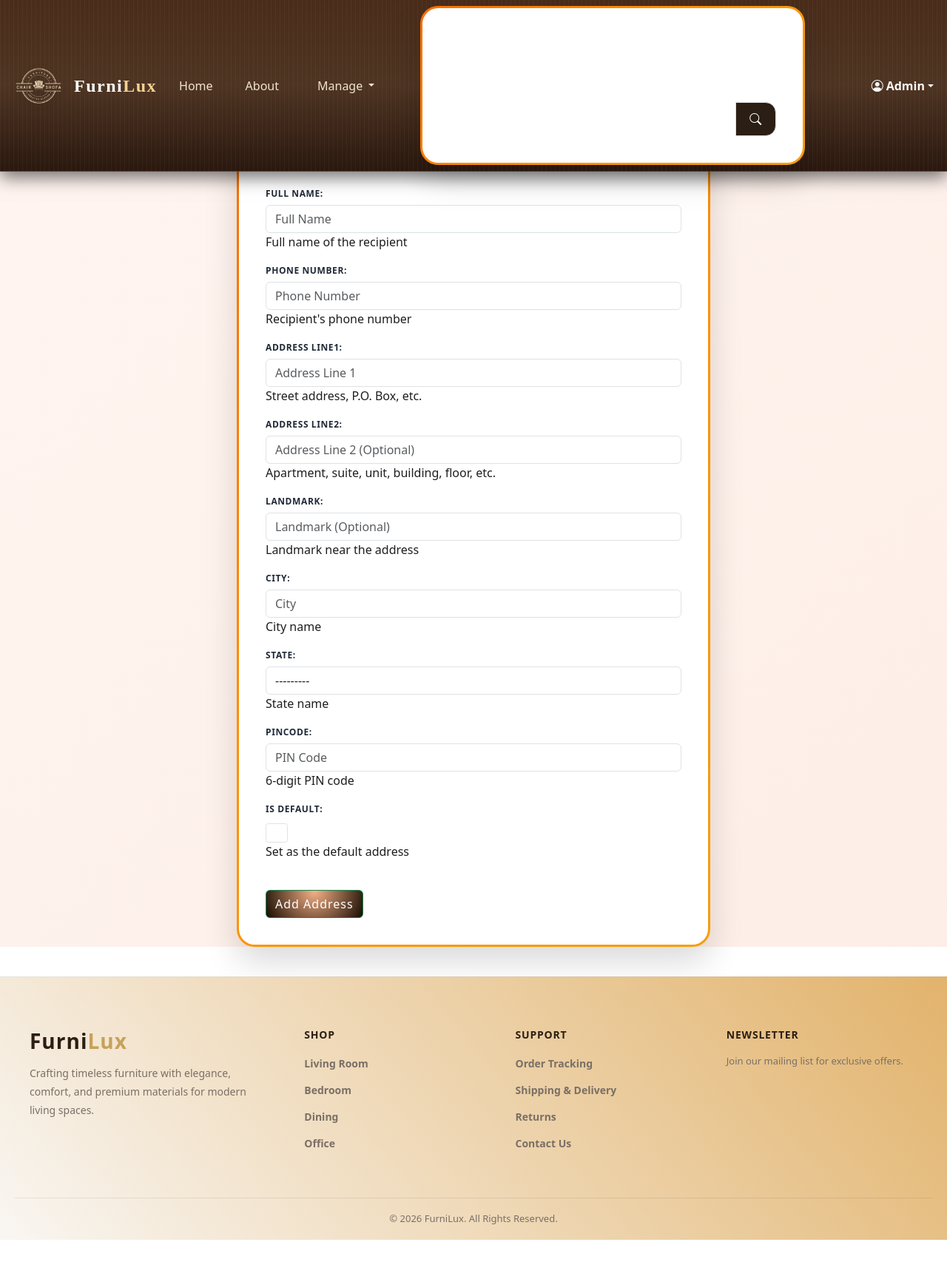
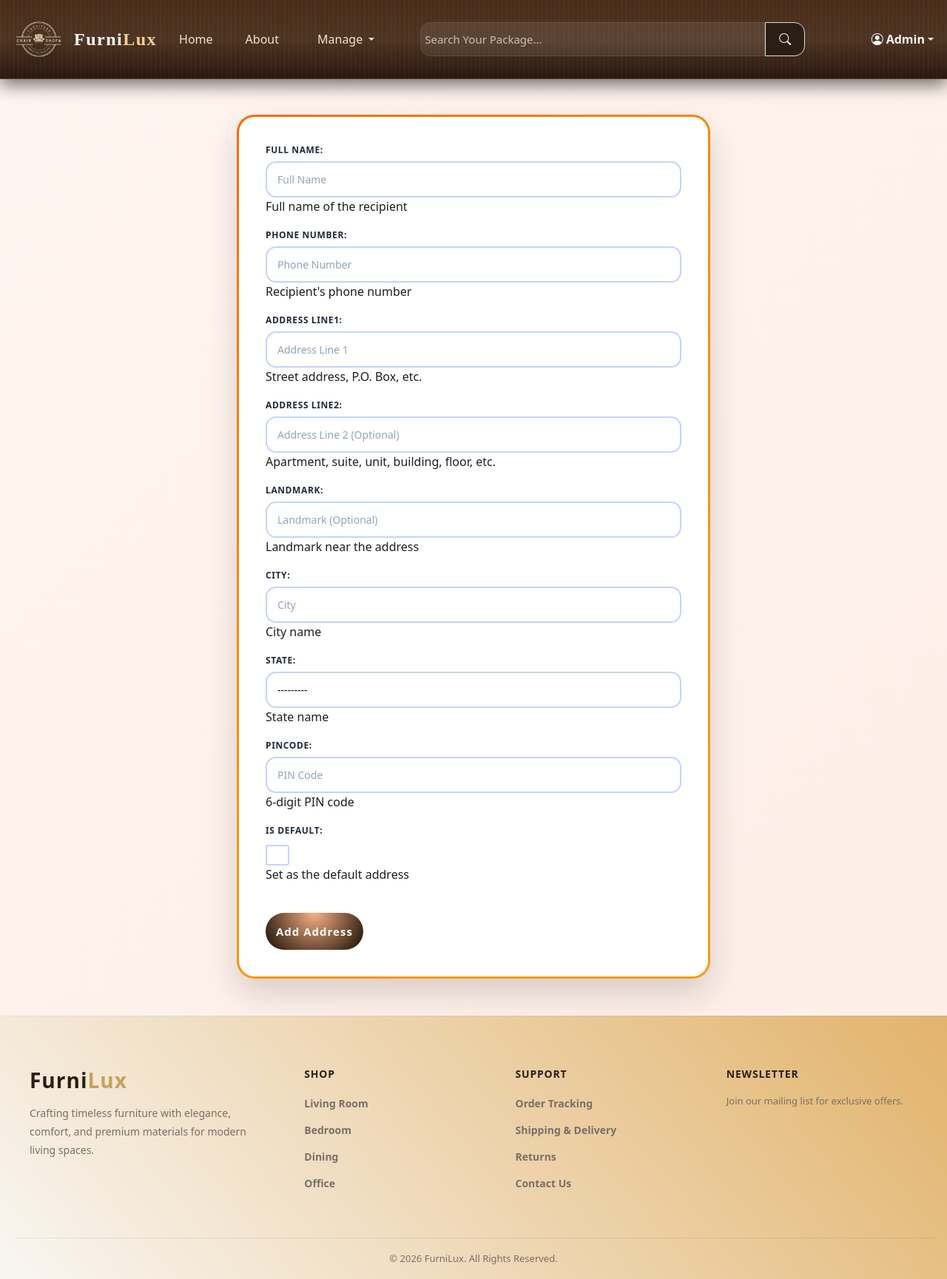
Before and after one commit to Harish6578/Model-Home-Furniture, a Django app: page /address/add/ in a window 1280 px wide. Shown: the whole page at 74% size. Before the commit the page ends 1676 px from the top, so only its background shows below. Run offline with Django 5.2, Linux system fonts and the light colour scheme; a user stored in the database is signed in.

Commit message:
any files

```diff
--- a/static/js/scripts.js
+++ b/static/js/scripts.js
@@ -176,3 +176,27 @@
     }
   });
 }
+
+
+
+//
+async function loadCartCount() {
+
+    const cart_count = document.getElementById("cart-count");
+    if (!cart_count) return;
+
+    const countUrl = cart_count.dataset.countUrl;
+    try {
+        const result = await fetch(countUrl);
+        const data = await result.json();
+        cart_count.innerText = data.cart_count;
+
+        // Animate the cart count update
+        // animateUpdate(cart_count);
+    }
+    catch (error) {
+        console.error(`Cart count fetch error : ${error}`)
+    }
+}
+
+loadCartCount()
--- a/templates/base/base.html
+++ b/templates/base/base.html
@@ -9,7 +9,7 @@
     Furniture-Shop | {% block title %}{% endblock %}
   </title>
   <!-- favicon -->
-  <link rel="shortcut icon" href="{% static 'images/icons/favicon.ico' %}" type="image/x-icon">
+  <link rel="shortcut icon" href="{% static 'images/logo.png' %}" type="image/x-icon">
 
   <!-- bootstrap css -->
   <link href="https://cdn.jsdelivr.net/npm/bootstrap@5.3.8/dist/css/bootstrap.min.css" rel="stylesheet"
--- a/templates/base/includes/header.html
+++ b/templates/base/includes/header.html
@@ -1,11 +1,4 @@
 <style>
-  /* ===============================
-   PREMIUM WOOD NAVBAR BACKGROUND
-   =============================== */
-  /* ===============================
-   NAVBAR TOGGLER (BUTTON ONLY)
-   =============================== */
-
   .navbar {
     position: fixed;
     top: 0;
@@ -60,9 +53,6 @@
   /* ===============================
    BRAND
    =============================== */
-
-
-
   /* ===============================
    NAV LINKS
    =============================== */
@@ -485,8 +475,9 @@
             <a class="nav-link" href="{% url 'view_cart' %}">
               <i class="bi bi-cart3 fs-4"></i>
               {% if user.is_authenticated %}
-              <span class="cart-badge" id="cart-count">
-                {{ cart_count|default:0 }}
+              <span class="cart-badge" id="cart-count"
+              data-count-url = "{% url 'cart_count' %}">
+               0
               </span>
               {% endif %}
 
--- a/templates/orders/add_address.html
+++ b/templates/orders/add_address.html
@@ -12,11 +12,14 @@
    FORM WRAPPER
 ================================ */
 
+.add_address-top{
+    padding: 50px 50px;
+}
+    .address_page {
         form {
             max-width: 640px;
-    margin: 40px auto;
+            margin: auto;
             padding: 36px;
-    padding-top: 105px; /* header / navbar spacing */
             border-radius: 24px;
             background:
                 linear-gradient(#ffffff, #ffffff) padding-box,
@@ -29,7 +32,7 @@
    FIELD WRAPPER
 ================================ */
 
-form > p {
+        form>p {
             display: flex;
             flex-direction: column;
             margin-bottom: 18px;
@@ -39,7 +42,7 @@
    LABELS
 ================================ */
 
-form > p > label {
+        form>p>label {
             font-size: 12px;
             font-weight: 700;
             letter-spacing: 0.6px;
@@ -52,9 +55,9 @@
    INPUTS / TEXTAREA / SELECT
 ================================ */
 
-form > p > input,
-form > p > textarea,
-form > p > select {
+        form>p>input,
+        form>p>textarea,
+        form>p>select {
             background: transparent;
             border: 2px solid #c7d2fe;
             border-radius: 14px;
@@ -65,14 +68,14 @@
         }
 
         /* Placeholder */
-form > p > input::placeholder {
+        form>p>input::placeholder {
             color: #94a3b8;
         }
 
         /* Focus */
-form > p > input:focus,
-form > p > textarea:focus,
-form > p > select:focus {
+        form>p>input:focus,
+        form>p>textarea:focus,
+        form>p>select:focus {
             outline: none;
             border-color: #6366f1;
             box-shadow: 0 0 0 3px rgba(99, 102, 241, 0.25);
@@ -82,7 +85,7 @@
    ERROR LIST
 ================================ */
 
-form > p > .errorlist {
+        form>p>.errorlist {
             margin-top: 6px;
             font-size: 12px;
             color: #dc2626;
@@ -94,7 +97,7 @@
    SUBMIT BUTTON
 ================================ */
 
-form > button {
+        form>button {
             margin-top: 22px;
             padding: 14px;
             border-radius: 40px;
@@ -109,9 +112,10 @@
         }
 
         /* Hover */
-form > button:hover {
+        form>button:hover {
             transform: translateY(-3px) scale(1.03);
             box-shadow: 0 16px 40px rgba(99, 102, 241, 0.45);
+        }
     }
 
     /* ================================
@@ -125,12 +129,12 @@
             padding-top: 90px;
         }
 
-    form > p > label {
+        form>p>label {
             font-size: 11px;
         }
 
-    form > p > input,
-    form > p > textarea {
+        form>p>input,
+        form>p>textarea {
             font-size: 13px;
         }
     }
@@ -144,20 +148,20 @@
             border-radius: 18px;
         }
 
-    form > button {
+        form>button {
             width: 100%;
             font-size: 14px;
         }
     }
-
-
-
 </style>
-
+<section class="add_address-top">
+<div class="address_page">
     <form method="post">
         {% csrf_token %}
         {{ form.as_p }}
         <button type="submit" class="btn btn-success">Add Address</button>
     </form>
+</div>
 
+</section>
 {% endblock %}
```
Also changed, not shown: templates/orders/select_address.html (+6 -3 lines), db.sqlite3. Lines whose indentation alone changed are shown as unchanged.
